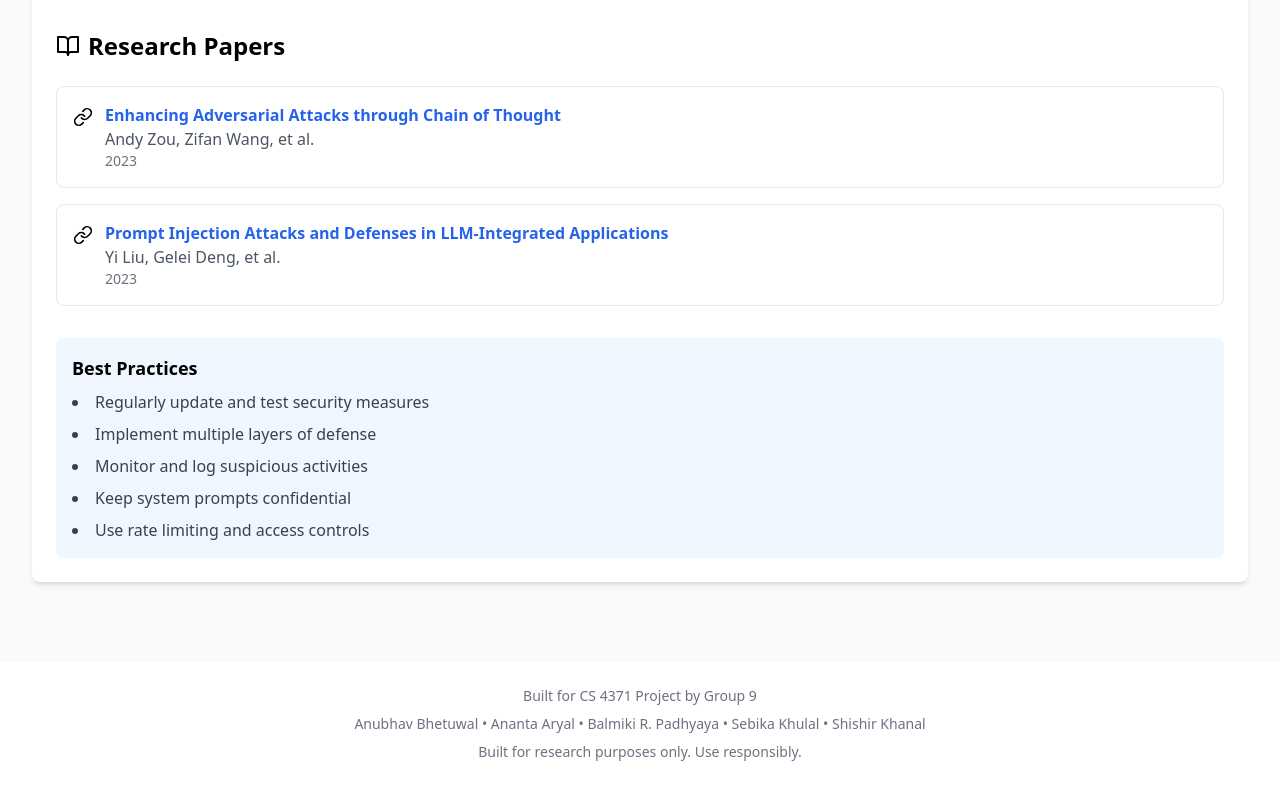
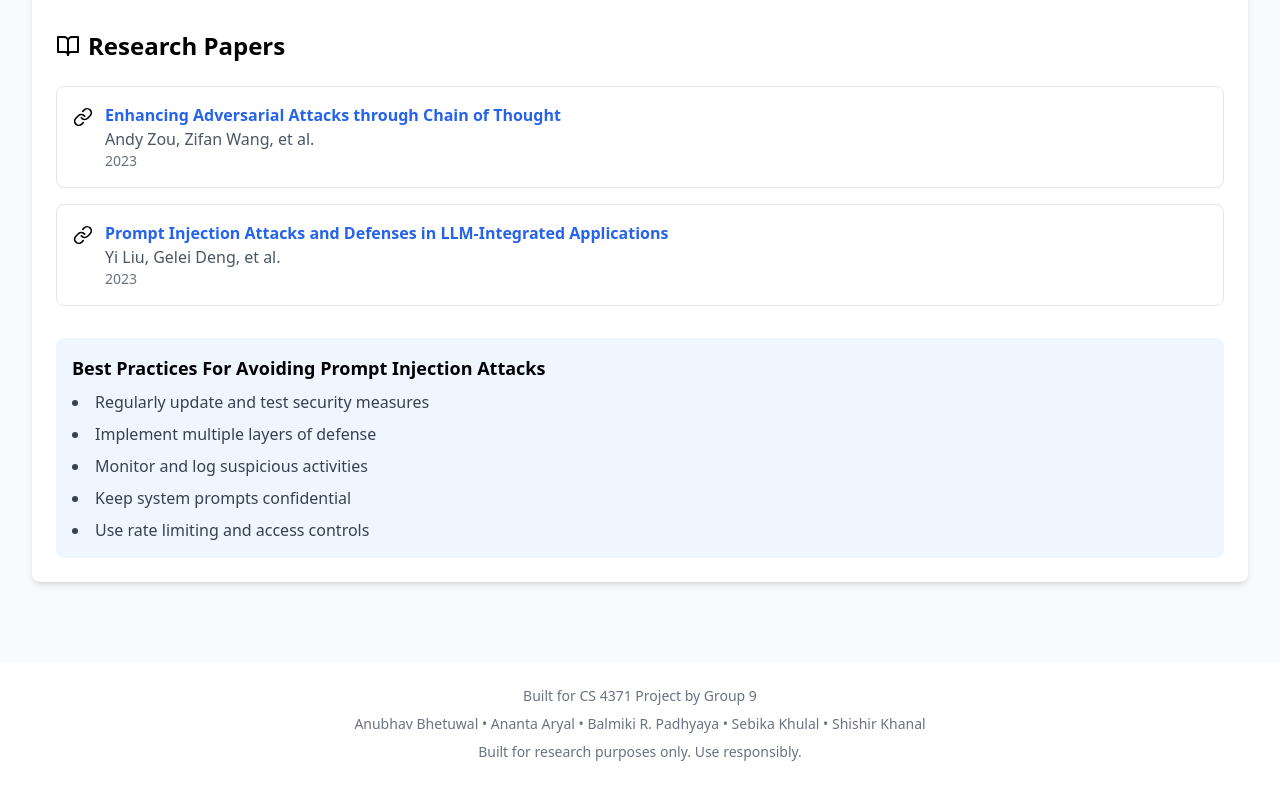
Before and after one commit to abhetu/LLM-Prompt-Injection-Tester, a React (Vite) app: page / in a window 1280 px wide. Shown: the part 1236-2022 px from the top of the page. Built offline with nearby package versions, Linux system fonts and the light colour scheme.

Commit message:
Update MitigationGuide.tsx

```diff
--- a/src/components/MitigationGuide.tsx
+++ b/src/components/MitigationGuide.tsx
@@ -85,7 +85,7 @@ export default function MitigationGuide() {
       </div>
 
       <div className="mt-8 p-4 bg-blue-50 rounded-lg">
-        <h3 className="font-semibold text-lg mb-2">Best Practices</h3>
+        <h3 className="font-semibold text-lg mb-2">Best Practices For Avoiding Prompt Injection Attacks</h3>
         <ul className="list-disc list-inside space-y-2 text-gray-700">
           <li>Regularly update and test security measures</li>
           <li>Implement multiple layers of defense</li>
```
